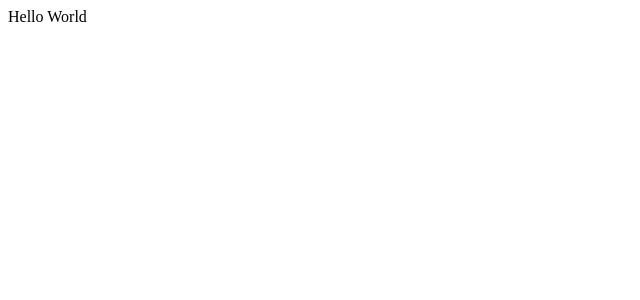
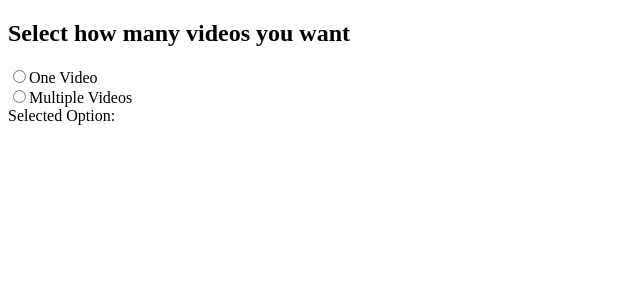
Before and after one commit to Rohannpatel04/Video-Learner-Extension-, a React (Create React App) app in the folder react-chrome-ext/: page / in a window 1280 px wide. Shown: the top 300 px of the page, without its empty margins (0-640 px from the left). Built offline with nearby package versions, Linux system fonts and the light colour scheme; the HTML template or start-up script is replaced by a standard one.

Commit message:
added buttons for video options

```diff
--- a/react-chrome-ext/src/App.css
+++ b/react-chrome-ext/src/App.css
@@ -4,8 +4,19 @@
 }
 
 .container {
-  width: 15rem;
-  height: 15rem;
+  width: 500rem;
+  height: 500rem;
   background-color: green;
 
 }
+
+.button {
+  background-color: #04AA6D; /* Green */
+  border: none;
+  color: white;
+  padding: 15px 32px;
+  text-align: center;
+  text-decoration: none;
+  display: inline-block;
+  font-size: 16px;
+}
--- a/react-chrome-ext/src/App.tsx
+++ b/react-chrome-ext/src/App.tsx
@@ -1,9 +1,44 @@
+import React, { useState } from "react";
+
 function App() {
+  const [selectedOption, setSelectedOption] = useState('');
+
+  const handleOptionChange = (event: { target: { value: React.SetStateAction<string>; }; }) => {
+    setSelectedOption(event.target.value);
+  };
+
+  // what is put into the popup
   return (
     <div className="App">
-      Hello World
+      <h2>Select how many videos you want</h2>
+      <div>
+        <label>
+          <input
+            type="radio"
+            value="1"
+            checked={selectedOption === '1'}
+            onChange={handleOptionChange}
+          />
+          One Video
+        </label>
+      </div>
+      <div>
+        <label>
+          <input
+            type="radio"
+            value="2"
+            checked={selectedOption === '2'}
+            onChange={handleOptionChange}
+          />
+          Multiple Videos
+        </label>
+      </div>
+      <div>
+        Selected Option: {selectedOption}
+      </div>
     </div>
   );
+
 }
 
 export default App;
--- a/react-chrome-ext/src/index.tsx
+++ b/react-chrome-ext/src/index.tsx
@@ -1,4 +1,4 @@
-import React from 'react';
+import React from "react";
 import ReactDOM from 'react-dom/client';
 import App from './App';
 
```
Also changed, not shown: react-chrome-ext/manifest.json, 2 other files (tests, documents, lock files or other folders).
